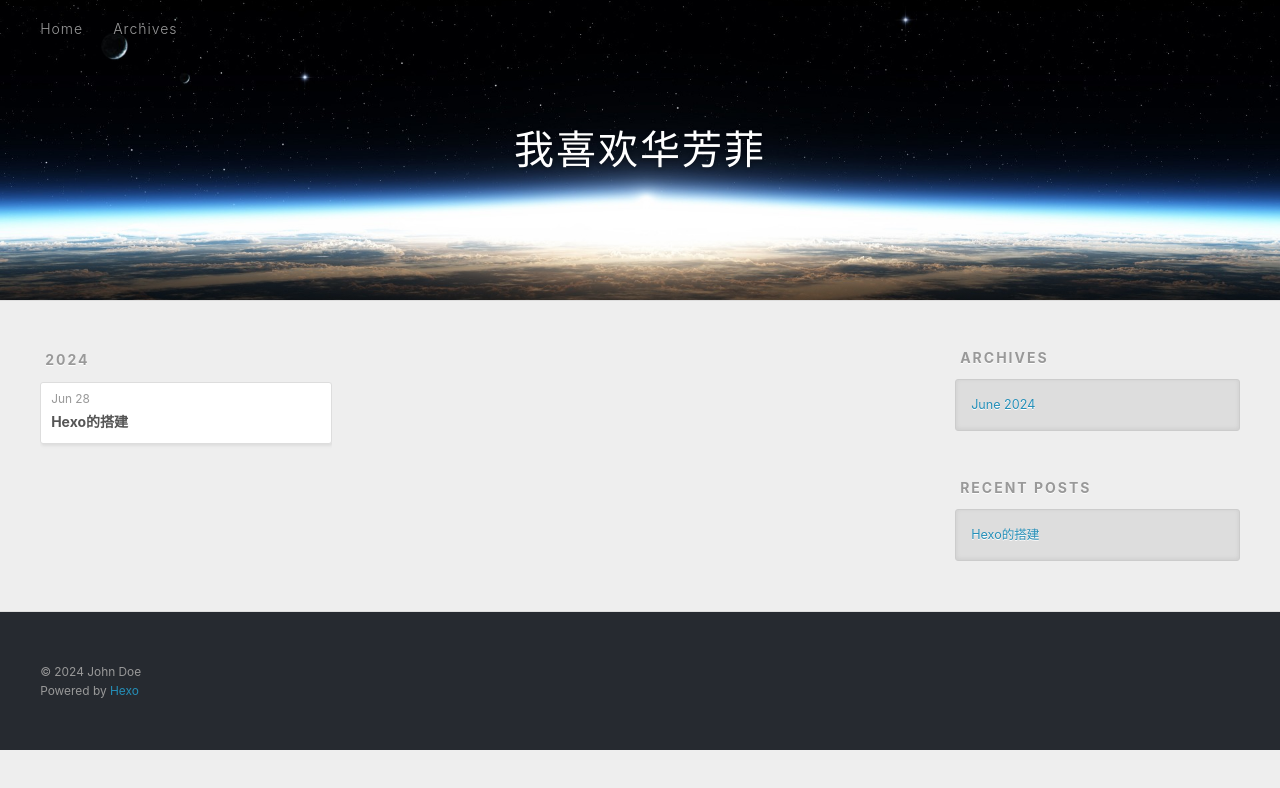
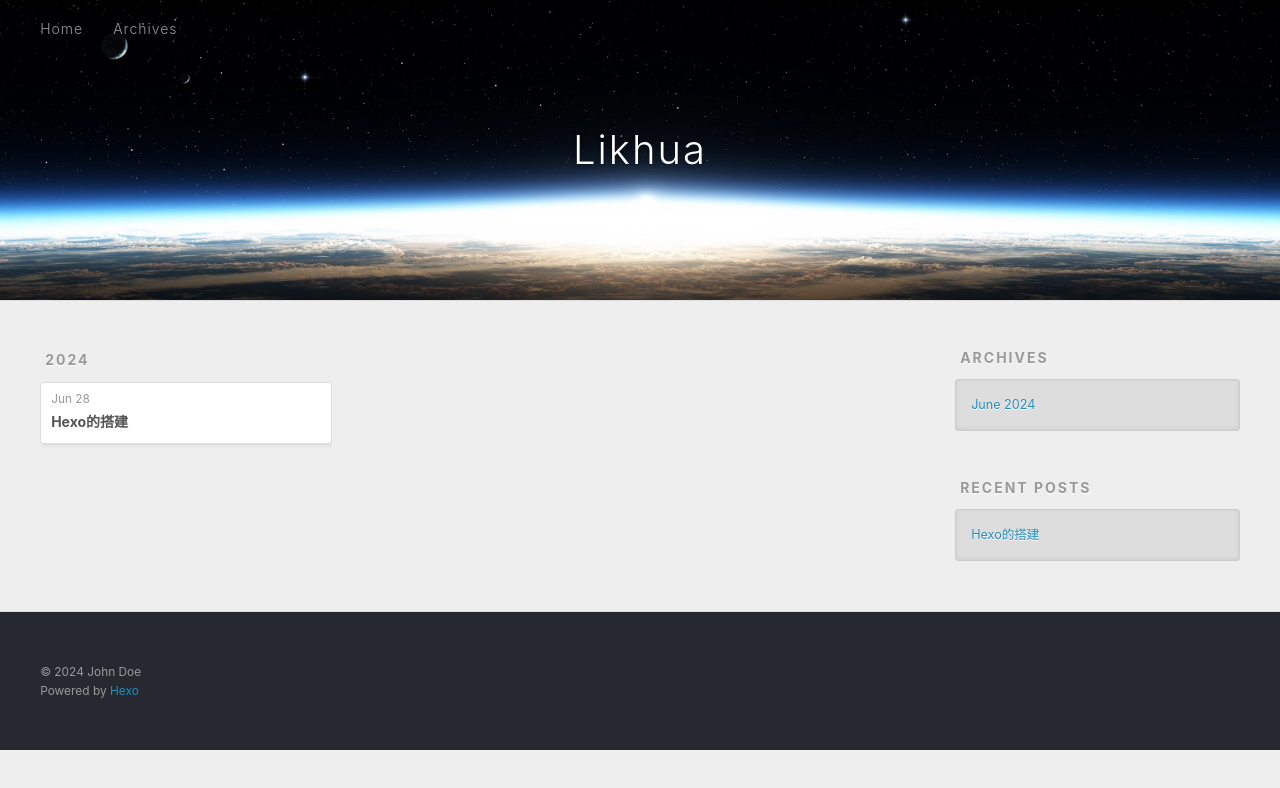
Before and after one commit to Likhua/Likhua.github.io, a plain HTML site: page archives/2024/06/index.html in a window 1280 px wide. Drawn offline with Linux system fonts and the light colour scheme.

Commit message:
Site updated: 2024-06-30 09:22:38

```diff
--- a/archives/2024/06/index.html
+++ b/archives/2024/06/index.html
@@ -4,17 +4,17 @@
   <meta charset="utf-8">
 
 
-  <title>Archives: 2024/6 | 我喜欢华芳菲</title>
+  <title>Archives: 2024/6 | Likhua</title>
   <meta name="viewport" content="width=device-width, initial-scale=1, shrink-to-fit=no">
   <meta property="og:type" content="website">
-<meta property="og:title" content="我喜欢华芳菲">
+<meta property="og:title" content="Likhua">
 <meta property="og:url" content="http://example.com/archives/2024/06/index.html">
-<meta property="og:site_name" content="我喜欢华芳菲">
+<meta property="og:site_name" content="Likhua">
 <meta property="og:locale" content="en_US">
 <meta property="article:author" content="John Doe">
 <meta name="twitter:card" content="summary">
 
-    <link rel="alternate" href="/atom.xml" title="我喜欢华芳菲" type="application/atom+xml">
+    <link rel="alternate" href="/atom.xml" title="Likhua" type="application/atom+xml">
 
 
     <link rel="shortcut icon" href="/favicon.png">
@@ -39,7 +39,7 @@
   <div id="header-outer" class="outer">
     <div id="header-title" class="inner">
       <h1 id="logo-wrap">
-        <a href="/" id="logo">我喜欢华芳菲</a>
+        <a href="/" id="logo">Likhua</a>
       </h1>
 
     </div>
```
Also changed, not shown: 2024/06/28/Hexo的搭建/index.html (+4 -4 lines), archives/2024/index.html (+5 -5 lines), archives/index.html (+5 -5 lines), index.html (+5 -5 lines).
